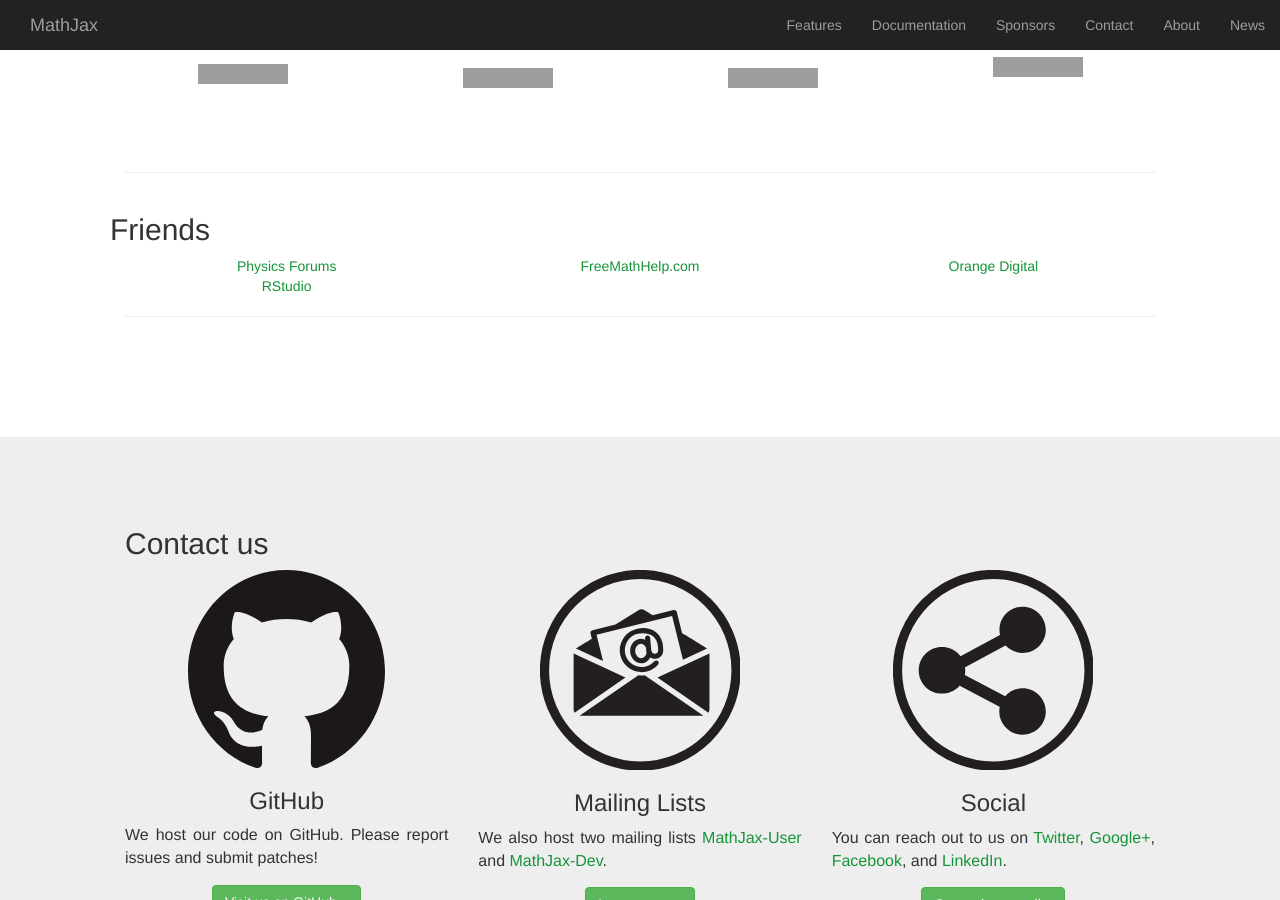
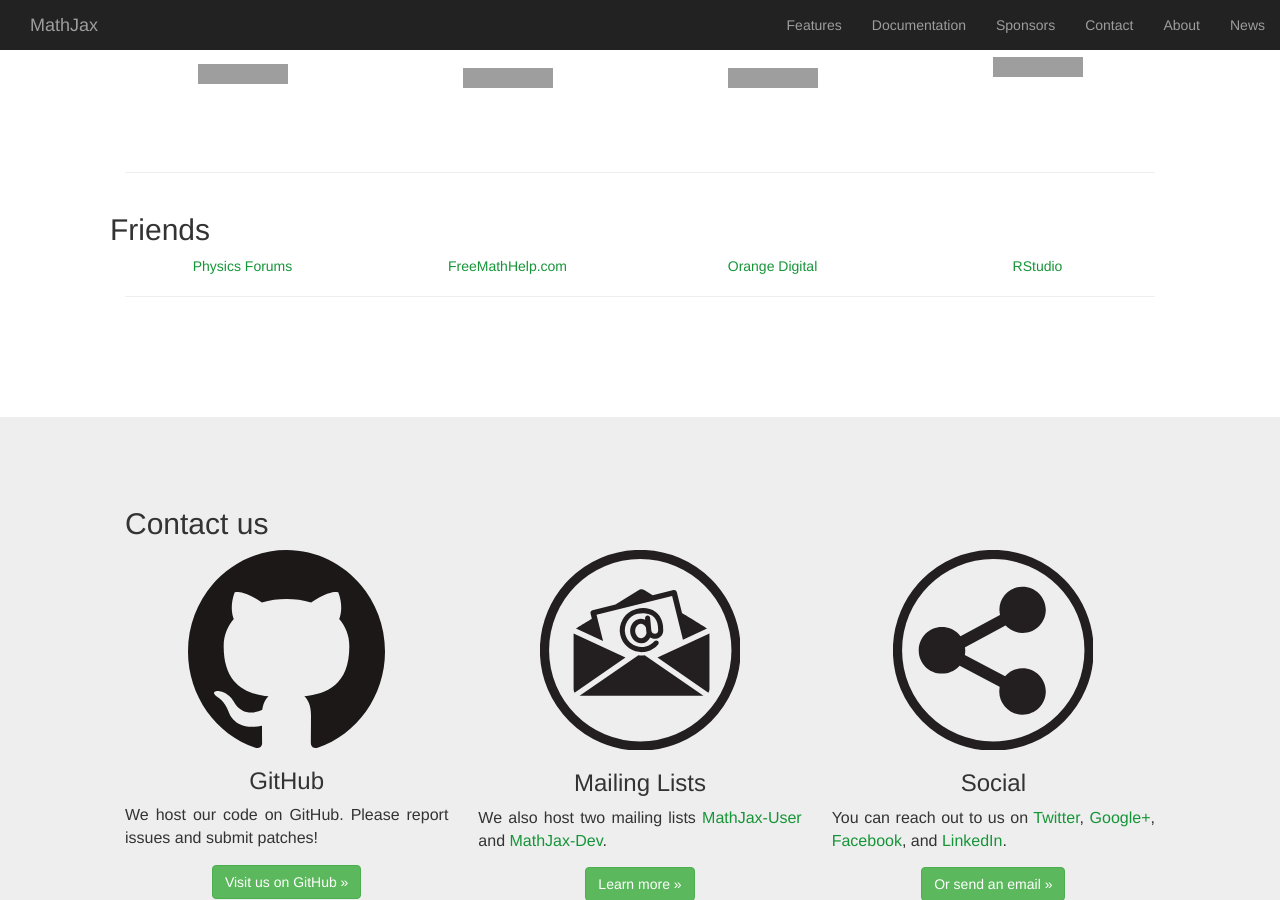
Before and after one commit to mathjax/MathJax-website, a Jekyll site: the page built from index.html, in a window 1280 px wide and 900 px high, scrolled down 2972 px. Built offline with Jekyll 4.4.1, drawn with Linux system fonts in a browser that asks for light colours; nearby versions of some CDN libraries; formulas are drawn with MathJax 3; grey boxes are pictures that could not be loaded.

Commit message:
update Friends styling to adapt to new number of friends

```diff
--- a/index.html
+++ b/index.html
@@ -332,10 +332,10 @@
 
     <section class="row" id="friends">
       <h2>Friends</h2>
-      <a class="col-xs-4 text-center" href="http://www.physicsforums.com">Physics Forums</a>
-      <a class="col-xs-4 text-center" href="http://www.freemathhelp.com">FreeMathHelp.com</a>
-      <a class="col-xs-4 text-center" href="http://www.orangedigital.com.au/">Orange Digital</a>
-      <a class="col-xs-4 text-center" href="http://www.rstudio.com/">RStudio</a>
+      <a class="col-xs-6 col-md-3 text-center" href="http://www.physicsforums.com">Physics Forums</a>
+      <a class="col-xs-6 col-md-3 text-center" href="http://www.freemathhelp.com">FreeMathHelp.com</a>
+      <a class="col-xs-6 col-md-3 text-center" href="http://www.orangedigital.com.au/">Orange Digital</a>
+      <a class="col-xs-6 col-md-3 text-center" href="http://www.rstudio.com/">RStudio</a>
     </section>
     <hr>
   </div>
```
